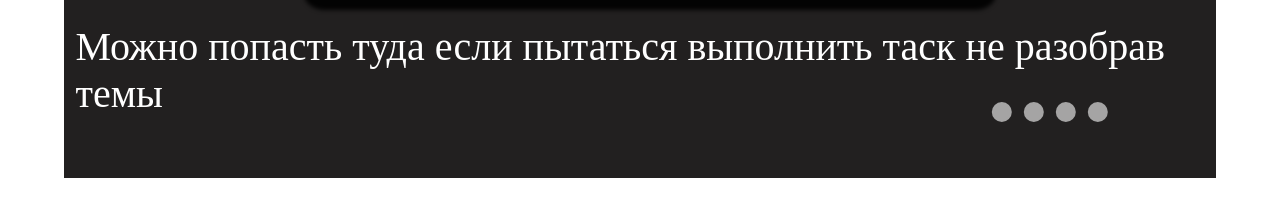
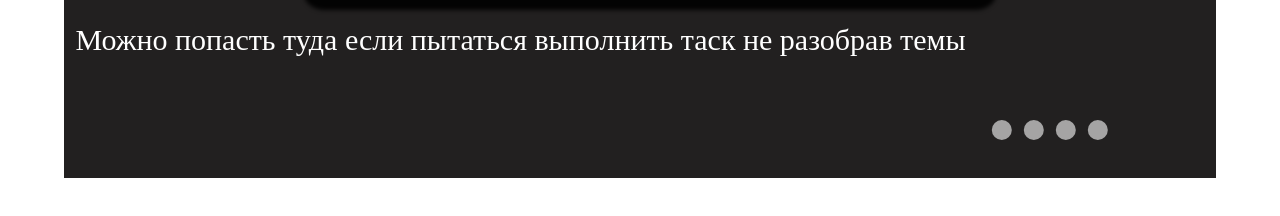
Before and after one commit to Morevna/cssMemeSlider, a plain HTML site: page cssMemeSlider/index.html in a window 1280 px wide. Shown: the part 582-798 px from the top of the page. Drawn offline with Linux system fonts and the light colour scheme.

Commit message:
fix: font-size for memeslider (Sun, Sep 15, 2024 17:51:24 PM)

```diff
--- a/cssMemeSlider/style.css
+++ b/cssMemeSlider/style.css
@@ -11,14 +11,14 @@
 
   .navigation{
     position: absolute;
-    bottom: 7%;
+    bottom: 4.5%;
     left: 90%;
     transform: translateX(-90%);
     display: flex;
 }
 
 .caption p{
-    font-size: 40px;
+    font-size: 30px;
     color: #ffffff;
 }
 }
```
